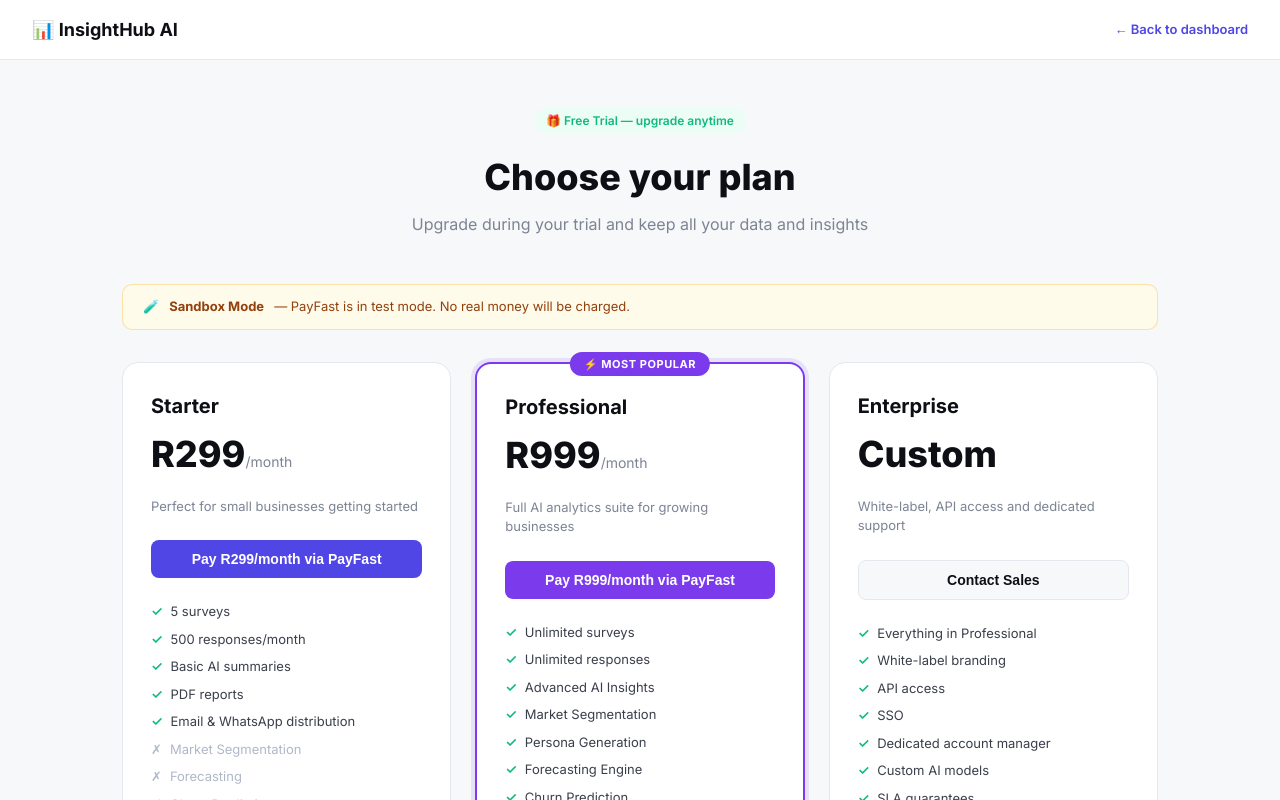
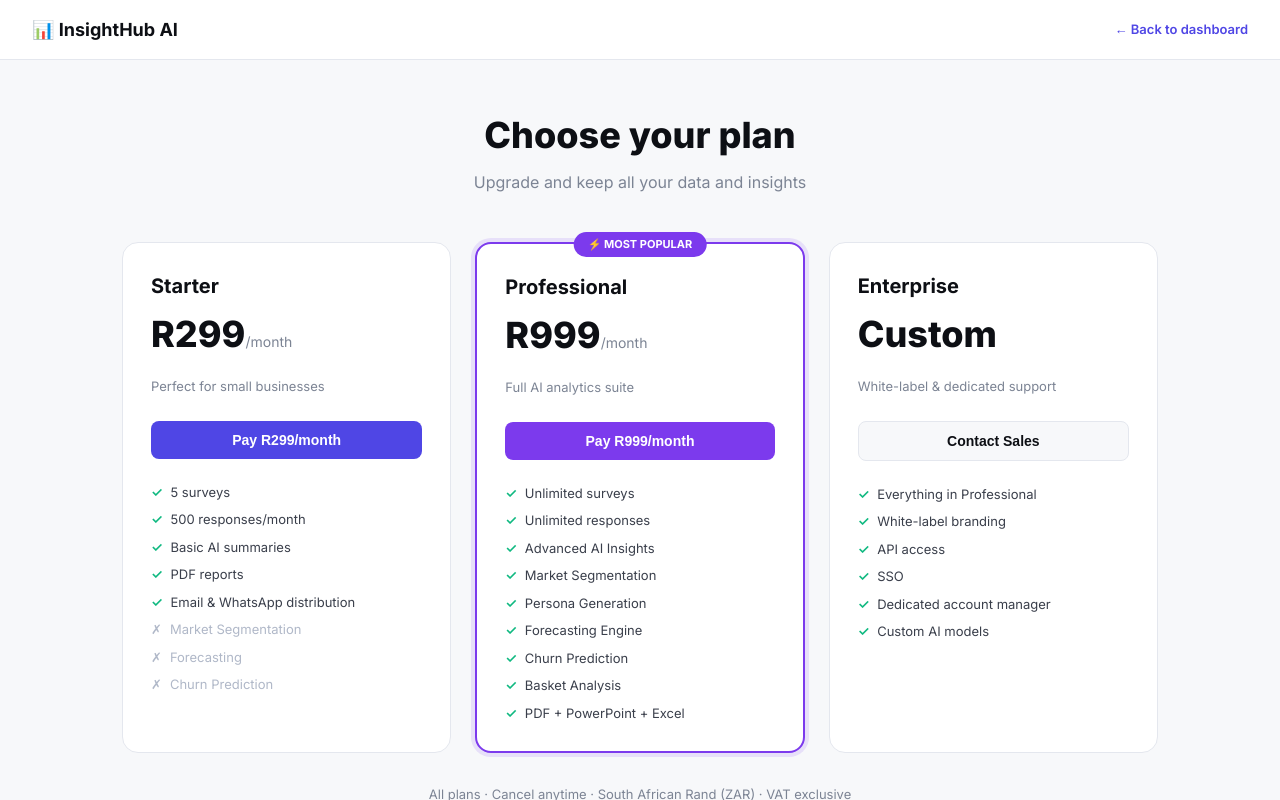
Before and after one commit to Joemusa/theanalyst, a Next.js app: page /subscription in a window 1280 px wide. Shown: the top 800 px of the page. Built offline with nearby package versions, Linux system fonts and the light colour scheme.

Commit message:
Fix subscription page to use env vars for PayFast

```diff
--- a/app/subscription/page.tsx
+++ b/app/subscription/page.tsx
@@ -1,10 +1,9 @@
 'use client'
-
 import { useState } from 'react'
 import { createClient } from '@/lib/supabase/client'
 
 export default function SubscriptionPage() {
-  const [loading, setLoading] = useState<string | null>(null)
+  const [loading, setLoading] = useState<string|null>(null)
 
   async function handleUpgrade(plan: string, amount: string) {
     setLoading(plan)
@@ -13,18 +12,20 @@ export default function SubscriptionPage() {
     if (!user) { window.location.href = '/login'; return }
 
     const paymentId = 'INS-' + Date.now().toString(36).toUpperCase()
-    const planName = plan === 'professional' ? 'InsightHub AI — Professional Plan' : 'InsightHub AI — Starter Plan'
     const appUrl = 'https://theanalyst-one.vercel.app'
+    const merchantId = process.env.NEXT_PUBLIC_PAYFAST_MERCHANT_ID || '10000100'
+    const merchantKey = process.env.NEXT_PUBLIC_PAYFAST_MERCHANT_KEY || '46f0cd694581a'
+    const isSandbox = process.env.NEXT_PUBLIC_PAYFAST_SANDBOX !== 'false'
 
     const form = document.createElement('form')
     form.method = 'POST'
-    form.action = 'https://sandbox.payfast.co.za/eng/process'
+    form.action = isSandbox ? 'https://sandbox.payfast.co.za/eng/process' : 'https://www.payfast.co.za/eng/process'
     form.style.display = 'none'
 
-    const fields: Record<string, string> = {
-      merchant_id: '10000100',
-      merchant_key: '46f0cd694581a',
-      return_url: `${appUrl}/payment/success?plan=${plan}`,
+    const fields: Record<string,string> = {
+      merchant_id: merchantId,
+      merchant_key: merchantKey,
+      return_url: `${appUrl}/payment/success?plan=${plan}&pid=${paymentId}`,
       cancel_url: `${appUrl}/subscription?payment=cancelled`,
       notify_url: `${appUrl}/api/payfast/itn`,
       name_first: user.email?.split('@')[0] ?? 'User',
@@ -32,7 +33,7 @@ export default function SubscriptionPage() {
       email_address: user.email ?? '',
       m_payment_id: paymentId,
       amount: amount,
-      item_name: planName,
+      item_name: `InsightHub AI — ${plan} Plan`,
       subscription_type: '1',
       billing_date: new Date().toISOString().split('T')[0],
       recurring_amount: amount,
@@ -43,122 +44,57 @@ export default function SubscriptionPage() {
       custom_str3: user.email ?? '',
     }
 
-    Object.entries(fields).forEach(([key, value]) => {
-      const input = document.createElement('input')
-      input.type = 'hidden'
-      input.name = key
-      input.value = value
-      form.appendChild(input)
+    Object.entries(fields).forEach(([k,v]) => {
+      const i = document.createElement('input')
+      i.type = 'hidden'; i.name = k; i.value = v
+      form.appendChild(i)
     })
-
     document.body.appendChild(form)
     form.submit()
   }
 
   const plans = [
-    {
-      key: 'starter',
-      name: 'Starter',
-      price: 'R299',
-      amount: '299.00',
-      desc: 'Perfect for small businesses getting started',
-      color: '#4F46E5',
-      features: ['5 surveys', '500 responses/month', 'Basic AI summaries', 'PDF reports', 'Email & WhatsApp distribution'],
-      locked: ['Market Segmentation', 'Forecasting', 'Churn Prediction'],
-    },
-    {
-      key: 'professional',
-      name: 'Professional',
-      price: 'R999',
-      amount: '999.00',
-      desc: 'Full AI analytics suite for growing businesses',
-      color: '#7C3AED',
-      recommended: true,
-      features: ['Unlimited surveys', 'Unlimited responses', 'Advanced AI Insights', 'Market Segmentation', 'Persona Generation', 'Forecasting Engine', 'Churn Prediction', 'Basket Analysis', 'PDF + PowerPoint + Excel'],
-      locked: [],
-    },
-    {
-      key: 'enterprise',
-      name: 'Enterprise',
-      price: 'Custom',
-      amount: '0',
-      desc: 'White-label, API access and dedicated support',
-      color: '#0D0F14',
-      features: ['Everything in Professional', 'White-label branding', 'API access', 'SSO', 'Dedicated account manager', 'Custom AI models', 'SLA guarantees'],
-      locked: [],
-    },
+    { key: 'starter', name: 'Starter', price: 'R299', amount: '299.00', desc: 'Perfect for small businesses', color: '#4F46E5', recommended: false,
+      features: ['5 surveys','500 responses/month','Basic AI summaries','PDF reports','Email & WhatsApp distribution'],
+      locked: ['Market Segmentation','Forecasting','Churn Prediction'] },
+    { key: 'professional', name: 'Professional', price: 'R999', amount: '999.00', desc: 'Full AI analytics suite', color: '#7C3AED', recommended: true,
+      features: ['Unlimited surveys','Unlimited responses','Advanced AI Insights','Market Segmentation','Persona Generation','Forecasting Engine','Churn Prediction','Basket Analysis','PDF + PowerPoint + Excel'],
+      locked: [] },
+    { key: 'enterprise', name: 'Enterprise', price: 'Custom', amount: '0', desc: 'White-label & dedicated support', color: '#0D0F14', recommended: false,
+      features: ['Everything in Professional','White-label branding','API access','SSO','Dedicated account manager','Custom AI models'],
+      locked: [] },
   ]
 
   return (
-    <div style={{ minHeight: '100vh', background: '#F7F8FA' }}>
-      {/* Nav */}
-      <div style={{ background: 'white', borderBottom: '1px solid #E4E7EE', padding: '0 32px', height: 60, display: 'flex', alignItems: 'center', justifyContent: 'space-between' }}>
-        <a href="/dashboard" style={{ fontWeight: 700, fontSize: 18, textDecoration: 'none', color: '#0D0F14' }}>📊 InsightHub AI</a>
-        <a href="/dashboard" style={{ fontSize: 13, color: '#4F46E5', fontWeight: 600, textDecoration: 'none' }}>← Back to dashboard</a>
+    <div style={{minHeight:'100vh',background:'#F7F8FA'}}>
+      <div style={{background:'white',borderBottom:'1px solid #E4E7EE',padding:'0 32px',height:60,display:'flex',alignItems:'center',justifyContent:'space-between'}}>
+        <a href="/dashboard" style={{fontWeight:700,fontSize:18,textDecoration:'none',color:'#0D0F14'}}>📊 InsightHub AI</a>
+        <a href="/dashboard" style={{fontSize:13,color:'#4F46E5',fontWeight:600,textDecoration:'none'}}>← Back to dashboard</a>
       </div>
-
-      <div style={{ padding: '48px 32px', maxWidth: 1100, margin: '0 auto' }}>
-        {/* Header */}
-        <div style={{ textAlign: 'center', marginBottom: 48 }}>
-          <div style={{ display: 'inline-flex', alignItems: 'center', gap: 6, background: '#ECFDF5', color: '#10B981', fontSize: 12, fontWeight: 600, padding: '4px 12px', borderRadius: 100, marginBottom: 16 }}>
-            🎁 Free Trial — upgrade anytime
-          </div>
-          <h1 style={{ fontSize: 36, fontWeight: 800, marginBottom: 8 }}>Choose your plan</h1>
-          <p style={{ color: '#7C8494', fontSize: 16 }}>Upgrade during your trial and keep all your data and insights</p>
+      <div style={{padding:'48px 32px',maxWidth:1100,margin:'0 auto'}}>
+        <div style={{textAlign:'center',marginBottom:48}}>
+          <h1 style={{fontSize:36,fontWeight:800,marginBottom:8}}>Choose your plan</h1>
+          <p style={{color:'#7C8494',fontSize:16}}>Upgrade and keep all your data and insights</p>
         </div>
-
-        {/* Sandbox notice */}
-        <div style={{ background: '#FFFBEB', border: '1px solid rgba(245,158,11,0.3)', borderRadius: 10, padding: '12px 20px', marginBottom: 32, display: 'flex', alignItems: 'center', gap: 10, fontSize: 13, color: '#92400E' }}>
-          🧪 <strong>Sandbox Mode</strong> — PayFast is in test mode. No real money will be charged.
-        </div>
-
-        {/* Plans */}
-        <div style={{ display: 'grid', gridTemplateColumns: 'repeat(3, 1fr)', gap: 24 }}>
+        <div style={{display:'grid',gridTemplateColumns:'repeat(3, 1fr)',gap:24}}>
           {plans.map(plan => (
-            <div key={plan.key} style={{ background: 'white', borderRadius: 16, border: plan.recommended ? `2px solid ${plan.color}` : '1.5px solid #E4E7EE', padding: 28, position: 'relative', boxShadow: plan.recommended ? `0 0 0 4px ${plan.color}20` : 'none' }}>
-              {plan.recommended && (
-                <div style={{ position: 'absolute', top: -12, left: '50%', transform: 'translateX(-50%)', background: plan.color, color: 'white', fontSize: 11, fontWeight: 700, padding: '4px 14px', borderRadius: 100, textTransform: 'uppercase', letterSpacing: '0.05em', whiteSpace: 'nowrap' }}>
-                  ⚡ Most Popular
-                </div>
-              )}
-              <div style={{ fontSize: 20, fontWeight: 700, marginBottom: 6 }}>{plan.name}</div>
-              <div style={{ marginBottom: 16 }}>
-                <span style={{ fontSize: 36, fontWeight: 800 }}>{plan.price}</span>
-                {plan.price !== 'Custom' && <span style={{ fontSize: 14, color: '#7C8494' }}>/month</span>}
-              </div>
-              <div style={{ fontSize: 13, color: '#7C8494', marginBottom: 24 }}>{plan.desc}</div>
-
-              {plan.key === 'enterprise' ? (
-                <button onClick={() => alert('Contact us at hello@insighthub.ai')}
-                  style={{ width: '100%', padding: '11px', background: '#F7F8FA', color: '#0D0F14', border: '1.5px solid #E4E7EE', borderRadius: 8, fontSize: 14, fontWeight: 600, cursor: 'pointer', marginBottom: 24 }}>
-                  Contact Sales
-                </button>
-              ) : (
-                <button onClick={() => handleUpgrade(plan.key, plan.amount)} disabled={loading === plan.key}
-                  style={{ width: '100%', padding: '11px', background: loading === plan.key ? '#818CF8' : plan.color, color: 'white', border: 'none', borderRadius: 8, fontSize: 14, fontWeight: 600, cursor: loading === plan.key ? 'not-allowed' : 'pointer', marginBottom: 24 }}>
-                  {loading === plan.key ? 'Redirecting to PayFast...' : `Pay ${plan.price}/month via PayFast`}
-                </button>
-              )}
-
-              <div style={{ display: 'flex', flexDirection: 'column', gap: 8 }}>
-                {plan.features.map(f => (
-                  <div key={f} style={{ display: 'flex', alignItems: 'center', gap: 8, fontSize: 13, color: '#3A3F4B' }}>
-                    <span style={{ color: '#10B981', fontWeight: 700, flexShrink: 0 }}>✓</span>{f}
-                  </div>
-                ))}
-                {plan.locked.map(f => (
-                  <div key={f} style={{ display: 'flex', alignItems: 'center', gap: 8, fontSize: 13, color: '#B0B8C8' }}>
-                    <span style={{ flexShrink: 0 }}>✗</span>{f}
-                  </div>
-                ))}
+            <div key={plan.key} style={{background:'white',borderRadius:16,border:plan.recommended?`2px solid ${plan.color}`:'1.5px solid #E4E7EE',padding:28,position:'relative',boxShadow:plan.recommended?`0 0 0 4px ${plan.color}20`:'none'}}>
+              {plan.recommended && <div style={{position:'absolute',top:-12,left:'50%',transform:'translateX(-50%)',background:plan.color,color:'white',fontSize:11,fontWeight:700,padding:'4px 14px',borderRadius:100,textTransform:'uppercase',whiteSpace:'nowrap'}}>⚡ Most Popular</div>}
+              <div style={{fontSize:20,fontWeight:700,marginBottom:6}}>{plan.name}</div>
+              <div style={{marginBottom:16}}><span style={{fontSize:36,fontWeight:800}}>{plan.price}</span>{plan.price!=='Custom'&&<span style={{fontSize:14,color:'#7C8494'}}>/month</span>}</div>
+              <div style={{fontSize:13,color:'#7C8494',marginBottom:24}}>{plan.desc}</div>
+              {plan.key==='enterprise'
+                ? <button onClick={()=>alert('Contact us at hello@insighthub.ai')} style={{width:'100%',padding:'11px',background:'#F7F8FA',color:'#0D0F14',border:'1.5px solid #E4E7EE',borderRadius:8,fontSize:14,fontWeight:600,cursor:'pointer',marginBottom:24}}>Contact Sales</button>
+                : <button onClick={()=>handleUpgrade(plan.key,plan.amount)} disabled={loading===plan.key} style={{width:'100%',padding:'11px',background:loading===plan.key?'#818CF8':plan.color,color:'white',border:'none',borderRadius:8,fontSize:14,fontWeight:600,cursor:loading===plan.key?'not-allowed':'pointer',marginBottom:24}}>{loading===plan.key?'Redirecting...':`Pay ${plan.price}/month`}</button>
+              }
+              <div style={{display:'flex',flexDirection:'column',gap:8}}>
+                {plan.features.map(f=><div key={f} style={{display:'flex',alignItems:'center',gap:8,fontSize:13,color:'#3A3F4B'}}><span style={{color:'#10B981',fontWeight:700,flexShrink:0}}>✓</span>{f}</div>)}
+                {plan.locked.map(f=><div key={f} style={{display:'flex',alignItems:'center',gap:8,fontSize:13,color:'#B0B8C8'}}><span style={{flexShrink:0}}>✗</span>{f}</div>)}
               </div>
             </div>
           ))}
         </div>
-
-        <div style={{ textAlign: 'center', marginTop: 32, fontSize: 13, color: '#7C8494' }}>
-          All plans include 14-day free trial · Cancel anytime · South African Rand (ZAR) · VAT exclusive
-        </div>
+        <div style={{textAlign:'center',marginTop:32,fontSize:13,color:'#7C8494'}}>All plans · Cancel anytime · South African Rand (ZAR) · VAT exclusive</div>
       </div>
     </div>
   )
```
